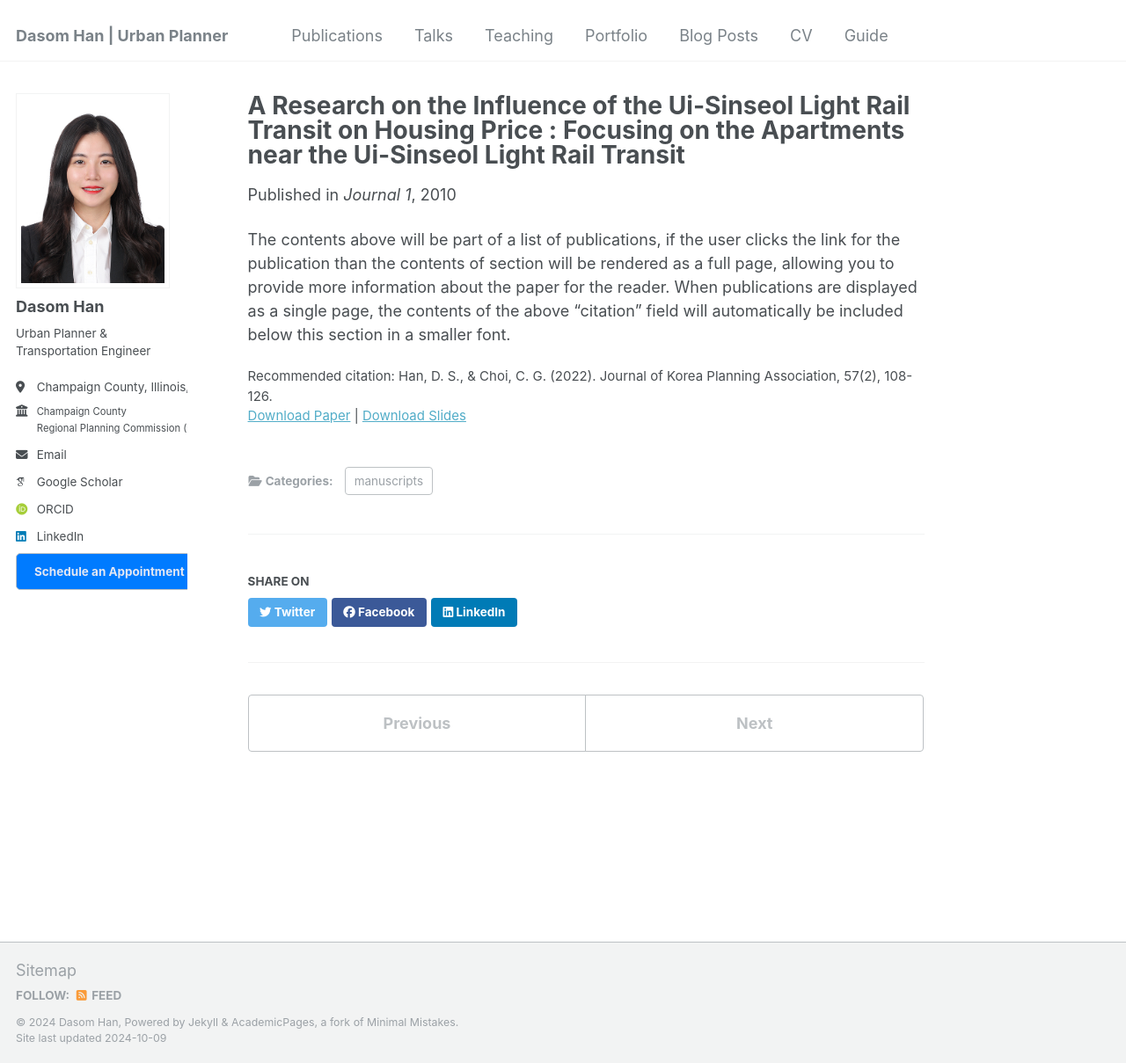
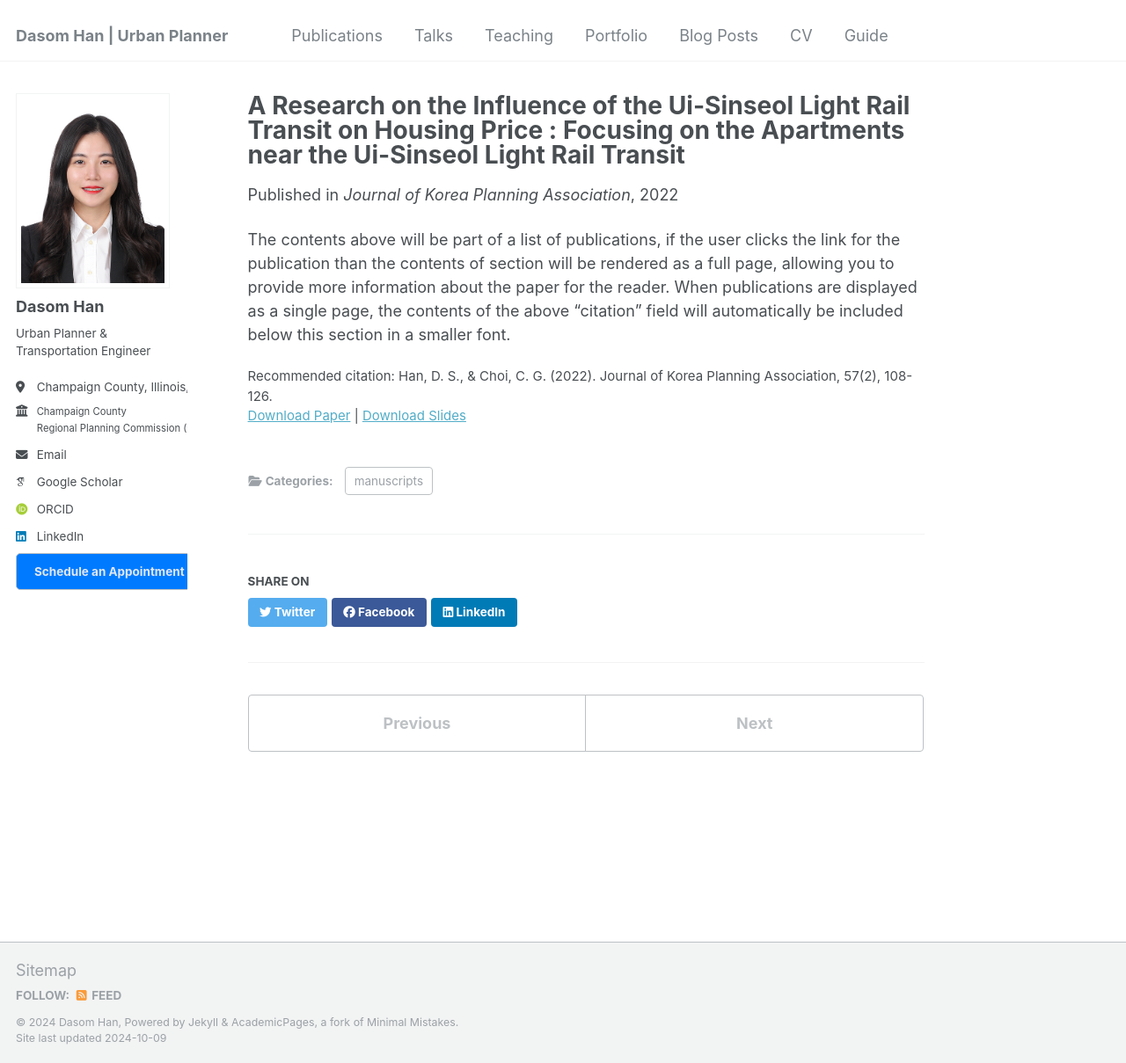
Before and after one commit to dasomh/dasomh.github.io, a Jekyll site: the page built from _publications/2010-10-01-paper-title-number-2.md, in a window 1280 px wide and 1209 px high. Shown: the whole window at 88% size. Built offline with Jekyll 4.4.1, drawn with Linux system fonts in a browser that asks for light colours; some web fonts are replaced.

Commit message:
Update 2010-10-01-paper-title-number-2.md

```diff
--- a/_publications/2010-10-01-paper-title-number-2.md
+++ b/_publications/2010-10-01-paper-title-number-2.md
@@ -4,8 +4,8 @@ collection: publications
 category: manuscripts
 permalink: /publication/2010-10-01-paper-title-number-2
 excerpt: 'This paper is about the number 2. The number 3 is left for future work.'
-date: 2010-10-01
-venue: 'Journal 1'
+date: 2022-04-01
+venue: 'Journal of Korea Planning Association'
 slidesurl: 'http://academicpages.github.io/files/slides2.pdf'
 paperurl: 'https://kpaj.or.kr/xml/33040/33040.pdf'
 citation: 'Han, D. S., & Choi, C. G. (2022). Journal of Korea Planning Association, 57(2), 108-126.'
```
